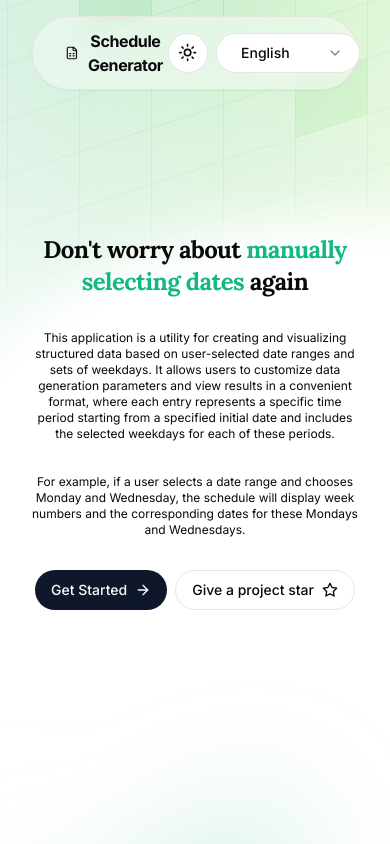
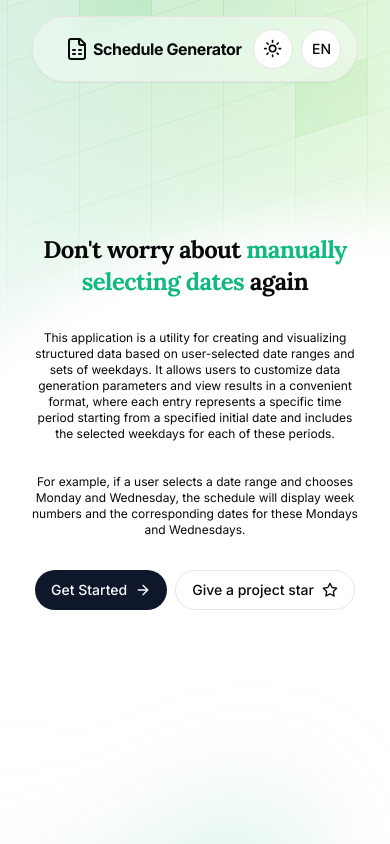
Before and after one commit to Valik3201/nextjs-schedule-generator, a Next.js app: page /en in a window 390 px wide. Shown: the top 844 px of the page. Built offline with nearby package versions, Linux system fonts and the light colour scheme.

Commit message:
feat(i18n): Updated language switcher

```diff
--- a/components/language/LanguageSwitcher.tsx
+++ b/components/language/LanguageSwitcher.tsx
@@ -1,6 +1,6 @@
 "use client";
 
-import { useState, useEffect } from "react";
+import { useState } from "react";
 import { usePathname } from "next/navigation";
 import Link from "next/link";
 import { i18n, type Locale } from "@/i18n-config";
@@ -18,6 +18,7 @@ import {
   PopoverContent,
   PopoverTrigger,
 } from "@/components/ui/popover";
+import { useLocale } from "../providers/LocaleProvider";
 
 const languages: Record<Locale, string> = {
   en: "English",
@@ -28,21 +29,10 @@ const languages: Record<Locale, string> = {
 
 const LanguageSwitcher: React.FC = () => {
   const [open, setOpen] = useState(false);
-  const [value, setValue] = useState<Locale | "">("");
+
+  const { locale: value } = useLocale();
 
   const pathName = usePathname();
-
-  useEffect(() => {
-    if (pathName) {
-      const segments = pathName.split("/");
-      const locale = segments[1] as Locale;
-      if (i18n.locales.includes(locale)) {
-        setValue(locale);
-      } else {
-        setValue(i18n.defaultLocale);
-      }
-    }
-  }, [pathName]);
 
   const redirectedPathName = (locale: Locale) => {
     if (!pathName) return "/";
@@ -58,13 +48,14 @@ const LanguageSwitcher: React.FC = () => {
           variant="outline"
           role="combobox"
           aria-expanded={open}
-          className="w-36 justify-between pl-6"
+          className="w-10 md:w-32 justify-between ps-2.5 md:ps-4"
         >
-          {languages[value as Locale] || ""}
-          <ChevronDown className="ml-2 h-4 w-4 shrink-0 opacity-50" />
+          <span className="md:hidden uppercase">{value}</span>
+          <span className="hidden md:block">{languages[value as Locale]}</span>
+          <ChevronDown className="hidden md:block ml-2 h-4 w-4 shrink-0 opacity-50" />
         </Button>
       </PopoverTrigger>
-      <PopoverContent className="w-36 p-0">
+      <PopoverContent className="w-32 p-0">
         <Command>
           <CommandList>
             <CommandGroup>
```
